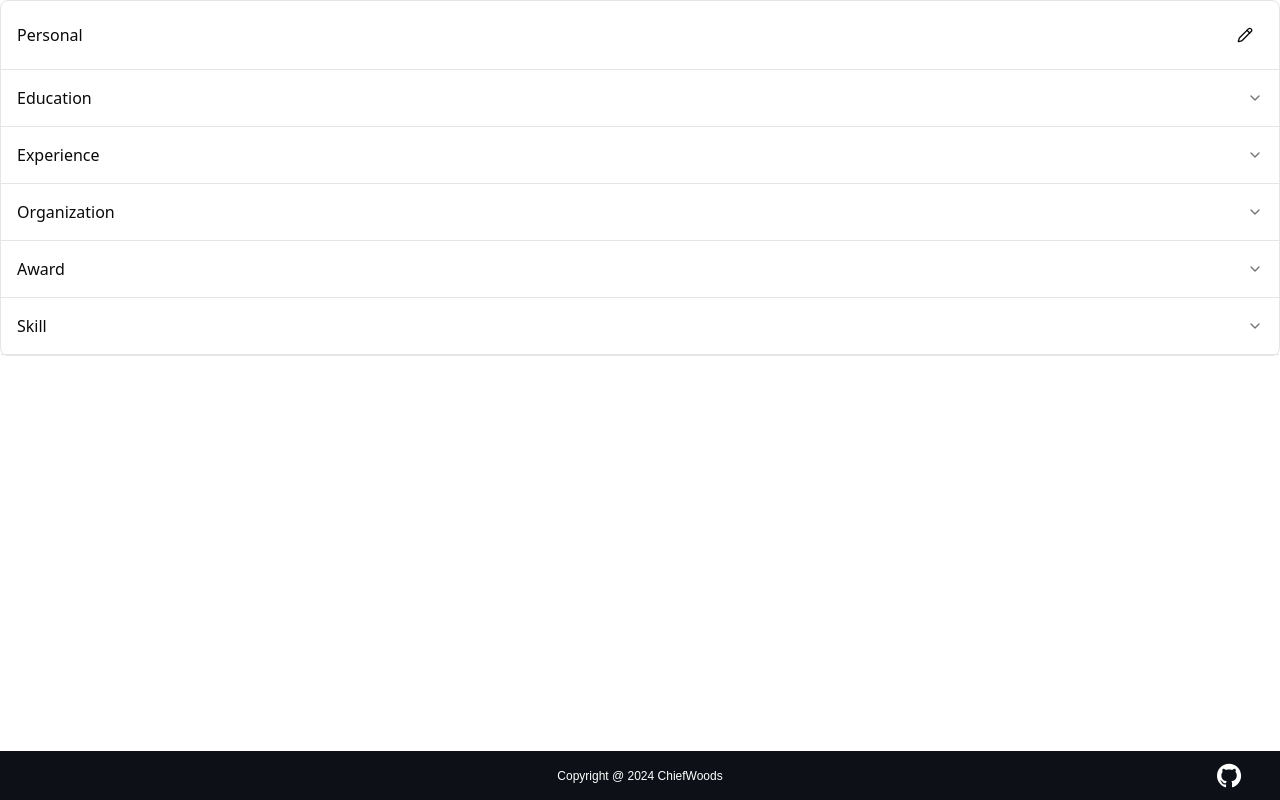
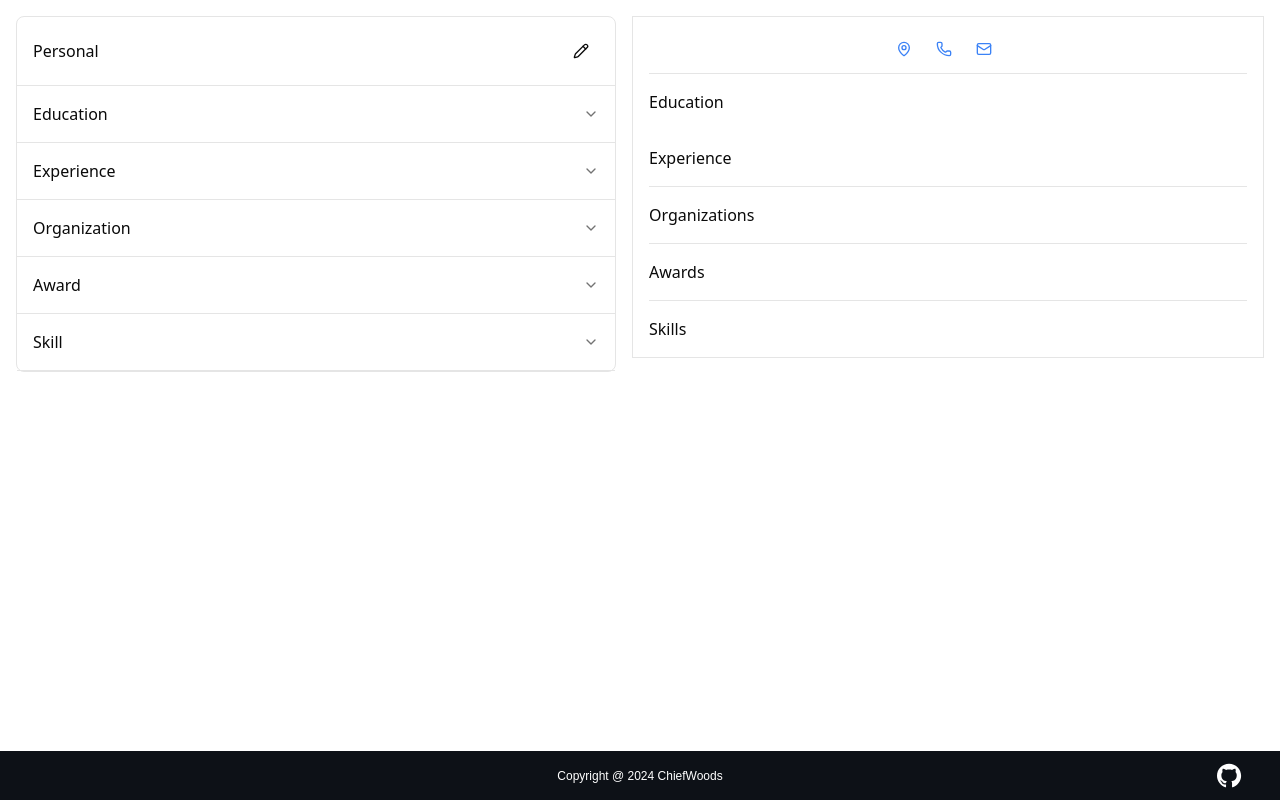
Before and after one commit to ChiefWoods/cv-application, a React (Vite) app: page / in a window 1280 px wide. Built offline with nearby package versions, Linux system fonts and the light colour scheme.

Commit message:
Add preview

```diff
--- a/package.json
+++ b/package.json
@@ -18,6 +18,7 @@
     "@radix-ui/react-dialog": "^1.1.4",
     "@radix-ui/react-label": "^2.1.1",
     "@radix-ui/react-popover": "^1.1.4",
+    "@radix-ui/react-separator": "^1.1.1",
     "@radix-ui/react-slot": "^1.1.1",
     "class-variance-authority": "^0.7.1",
     "clsx": "^2.1.1",
--- a/src/App.tsx
+++ b/src/App.tsx
@@ -21,6 +21,12 @@ import { OrganizationSection } from "./components/OrganizationSection";
 import { AwardSection } from "./components/AwardSection";
 import { SkillSection } from "./components/SkillSection";
 import { getResume } from "./lib/storage";
+import { Mail, MapPin, Phone } from "lucide-react";
+import { Separator } from "./components/ui/separator";
+import { DateP } from "./components/DateP";
+import { Entry } from "./components/Entry";
+import { GeneralDiv } from "./components/GeneralDiv";
+import { formatMonthYear } from "./lib/utils";
 
 export default function App() {
   const resume = getResume();
@@ -35,10 +41,25 @@ export default function App() {
   const [awards, setAwards] = useState<Award[]>(resume.awards);
   const [skills, setSkills] = useState<Skill[]>(resume.skills);
 
+  const headerInfo = [
+    {
+      icon: <MapPin className="header-info-icon" />,
+      text: personal.address,
+    },
+    {
+      icon: <Phone className="header-info-icon" />,
+      text: personal.phone,
+    },
+    {
+      icon: <Mail className="header-info-icon" />,
+      text: personal.email,
+    },
+  ];
+
   return (
     <>
-      <main>
-        <section id="editor" className="flex-1 rounded-lg border">
+      <main className="flex flex-col gap-x-4 p-4 md:flex-row">
+        <section id="editor" className="h-fit flex-1 rounded-lg border">
           <Accordion type="single" collapsible>
             <div className="flex items-center justify-between gap-x-3 border-b p-4">
               <p className="accordion-title">Personal</p>
@@ -95,7 +116,96 @@ export default function App() {
             </AccordionItem>
           </Accordion>
         </section>
-        <section id="preview"></section>
+        <section id="preview" className="h-fit flex-1 border px-4">
+          <div className="flex flex-col items-center gap-y-2 py-4">
+            <h2 className="text-2xl font-semibold">{personal.name}</h2>
+            <div className="flex gap-4">
+              {headerInfo.map(({ icon, text }) => {
+                return (
+                  <div className="flex items-center gap-2" key={text}>
+                    {icon}
+                    <p>{text}</p>
+                  </div>
+                );
+              })}
+            </div>
+          </div>
+          <Separator />
+          <GeneralDiv title="Education">
+            {educations.map(
+              ({ id, school, title, startDate, endDate, description }) => {
+                return (
+                  <Entry
+                    key={id}
+                    header={school}
+                    subtitle={title}
+                    date={<DateP startDate={startDate} endDate={endDate} />}
+                    description={description}
+                  />
+                );
+              },
+            )}
+          </GeneralDiv>
+          <GeneralDiv title="Experience">
+            {experiences.map(
+              ({ id, title, company, startDate, endDate, description }) => {
+                return (
+                  <Entry
+                    key={id}
+                    header={title}
+                    subtitle={company}
+                    date={<DateP startDate={startDate} endDate={endDate} />}
+                    description={description}
+                  />
+                );
+              },
+            )}
+          </GeneralDiv>
+          <Separator />
+          <GeneralDiv title="Organizations">
+            {organizations.map(
+              ({ id, name, position, startDate, endDate, description }) => {
+                return (
+                  <Entry
+                    key={id}
+                    header={name}
+                    subtitle={position}
+                    date={<DateP startDate={startDate} endDate={endDate} />}
+                    description={description}
+                  />
+                );
+              },
+            )}
+          </GeneralDiv>
+          <Separator />
+          <GeneralDiv title="Awards">
+            {awards.map(({ id, name, organization, date, description }) => {
+              return (
+                <Entry
+                  key={id}
+                  header={name}
+                  subtitle={organization}
+                  date={
+                    <p className="font-semibold">{formatMonthYear(date)}</p>
+                  }
+                  description={description}
+                />
+              );
+            })}
+          </GeneralDiv>
+          <Separator />
+          <GeneralDiv title="Skills">
+            <ul className="max-[repeat(5,1fr)] grid grid-cols-[repeat(auto-fit,minmax(150px,1fr))] gap-2">
+              {skills.map(({ id, name }) => {
+                return (
+                  <li key={id} className="font-semibold">
+                    {name}
+                  </li>
+                );
+              })}
+            </ul>
+          </GeneralDiv>
+        </section>
       </main>
       <Footer />
     </>
--- /dev/null
+++ b/src/components/DateP.tsx
@@ -0,0 +1,16 @@
+import { formatMonthYear } from "@/lib/utils";
+
+export function DateP({
+  startDate,
+  endDate,
+}: {
+  startDate: Date;
+  endDate?: Date | null;
+}) {
+  return (
+    <p className="font-semibold">
+      {formatMonthYear(startDate)} -{" "}
+      {endDate ? formatMonthYear(endDate) : "Present"}
+    </p>
+  );
+}
--- /dev/null
+++ b/src/components/Entry.tsx
@@ -0,0 +1,26 @@
+import { ReactNode } from "react";
+
+export function Entry({
+  header,
+  subtitle,
+  date,
+  description,
+}: {
+  header: string;
+  subtitle: string;
+  date: ReactNode;
+  description?: string;
+}) {
+  return (
+    <div className="flex flex-col gap-y-2">
+      <div className="flex justify-between gap-1">
+        <div className="flex flex-col gap-y-1">
+          <h4 className="font-semibold">{header}</h4>
+          <p>{subtitle}</p>
+        </div>
+        {date}
+      </div>
+      {description && <p>{description}</p>}
+    </div>
+  );
+}
--- /dev/null
+++ b/src/components/GeneralDiv.tsx
@@ -0,0 +1,16 @@
+import { ReactNode } from "react";
+
+export function GeneralDiv({
+  title,
+  children,
+}: {
+  title: string;
+  children: ReactNode;
+}) {
+  return (
+    <div className="grid grid-cols-[minmax(150px,auto)_1fr] py-4">
+      <h3>{title}</h3>
+      <div className="flex flex-1 flex-col gap-y-3">{children}</div>
+    </div>
+  );
+}
--- /dev/null
+++ b/src/components/ui/separator.tsx
@@ -0,0 +1,29 @@
+import * as React from "react";
+import * as SeparatorPrimitive from "@radix-ui/react-separator";
+
+import { cn } from "@/lib/utils";
+
+const Separator = React.forwardRef<
+  React.ElementRef<typeof SeparatorPrimitive.Root>,
+  React.ComponentPropsWithoutRef<typeof SeparatorPrimitive.Root>
+>(
+  (
+    { className, orientation = "horizontal", decorative = true, ...props },
+    ref,
+  ) => (
+    <SeparatorPrimitive.Root
+      ref={ref}
+      decorative={decorative}
+      orientation={orientation}
+      className={cn(
+        "shrink-0 bg-border",
+        orientation === "horizontal" ? "h-[1px] w-full" : "h-full w-[1px]",
+        className,
+      )}
+      {...props}
+    />
+  ),
+);
+Separator.displayName = SeparatorPrimitive.Root.displayName;
+
+export { Separator };
--- a/src/index.css
+++ b/src/index.css
@@ -82,4 +82,12 @@
   .accordion-title {
     @apply text-base;
   }
+
+  .header-info-icon {
+    @apply size-4 text-blue-500;
+  }
+
+  .general {
+    @apply grid grid-cols-[minmax(150px,auto)_1fr] py-4;
+  }
 }
--- a/src/lib/utils.ts
+++ b/src/lib/utils.ts
@@ -8,3 +8,10 @@ export function cn(...inputs: ClassValue[]) {
 export function capitalizeFirstLetter(str: string) {
   return str.charAt(0).toUpperCase() + str.slice(1);
 }
+
+export function formatMonthYear(date: Date): string {
+  return new Intl.DateTimeFormat("en-US", {
+    month: "short",
+    year: "numeric",
+  }).format(date);
+}
```
Also changed, not shown: 1 other file (tests, documents, lock files or other folders).
